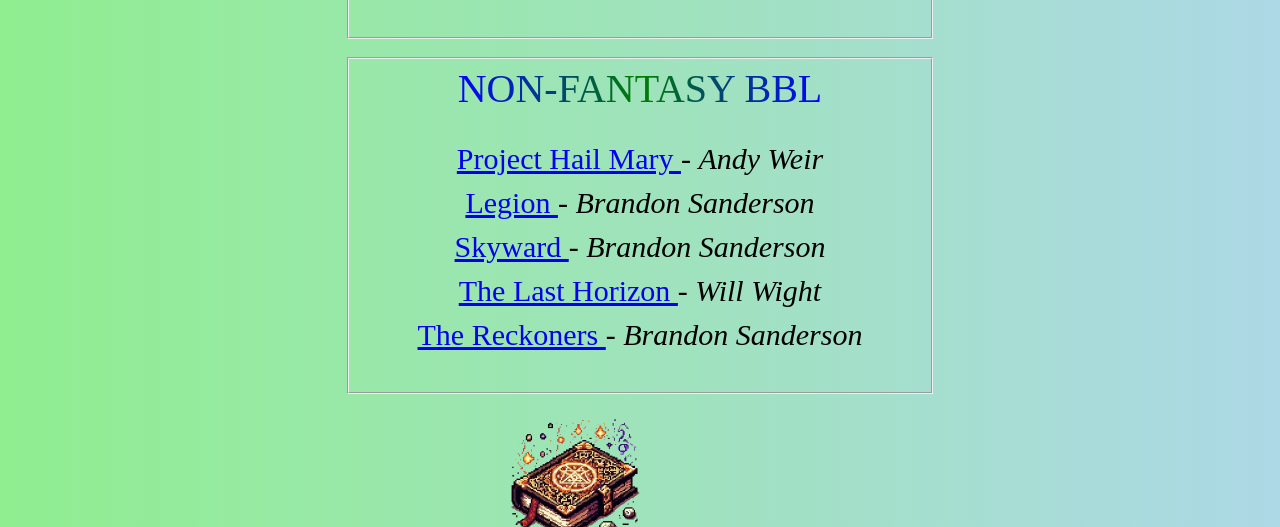
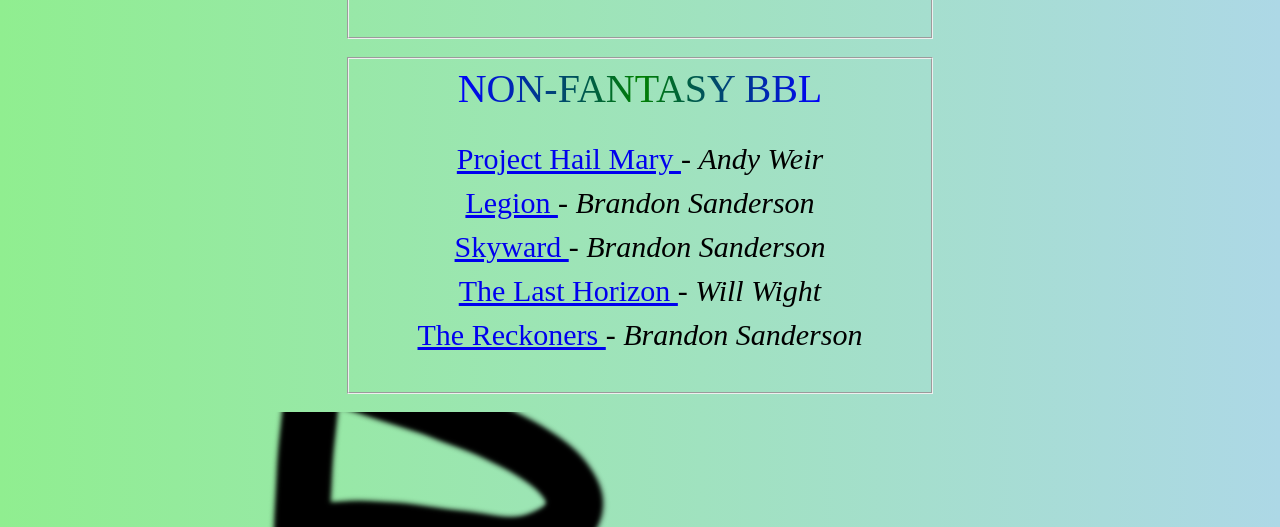
Before and after one commit to prbjkp/peters-bbl-Best-Book-List, a plain HTML site: page index.html in a window 1280 px wide. Shown: the part 800-1327 px from the top of the page. Drawn offline with Linux system fonts and the light colour scheme; a web font is replaced by a local one.

Commit message:
yeasdasFDASDAS dasd sad sa

```diff
--- a/index.html
+++ b/index.html
@@ -182,7 +182,7 @@
     </div>
     <div class="bottom-bar">
       <a href="https://google.com" class="bar-item">
-        <img src="runebook2.png" alt="Photography" class="small-image">
+        <img src="p.png" alt="Photography" class="small-image">
          <!-- <span>Photography</span>-->
       </a>
   </div>
```
